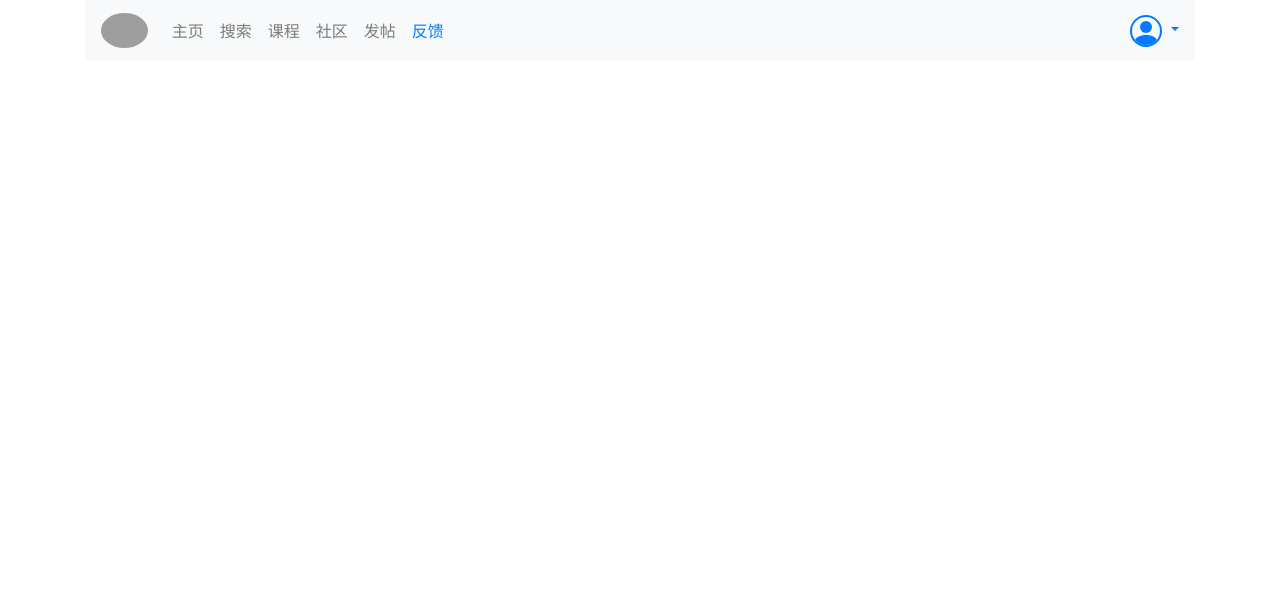
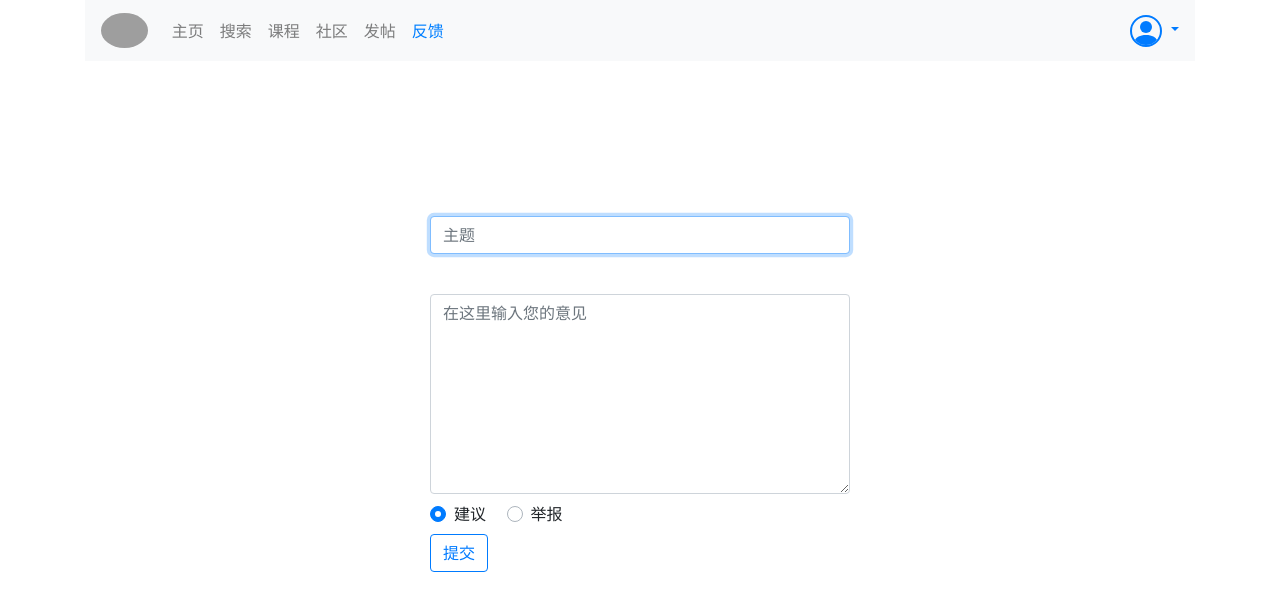
Before and after one commit to junhaideng/2020-Software-Engineering, a Django app: page /feedback/ in a window 1280 px wide. Shown: the top 611 px of the page. Run offline with Django 3.2, Linux system fonts and the light colour scheme; a user stored in the database is signed in; some libraries are stand-ins or nearby versions; grey boxes are pictures that could not be loaded.

Commit message:
feat 实现反馈提议功能

```diff
--- a/project/bbs/templates/feedback/index.html
+++ b/project/bbs/templates/feedback/index.html
@@ -1,11 +1,48 @@
-{% extends 'base.html' %} {# 反馈的主界面 #}
+<!--
+author: Edgar
+反馈的主界面显示
+-->
+{% extends 'base.html' %}
 <!DOCTYPE html>
 <html lang="en">
 <head>
     <meta charset="UTF-8">
-    <title>{% block title %}反馈{% endblock %}</title>
+    <title>{% block title %}意见反馈{% endblock %}</title>
 </head>
 <body>
+{% block content %}
+    <div class="" style="margin-top: 14%">
+        <form class="m-auto w-100 mt-lg-5" action="." method="POST" style="max-width: 420px; margin-top: 20%">
+            {% csrf_token %}
+            <div class="form-group">
+                <input type="text" name="subject" id="subject" class="form-control" placeholder="主题" required
+                       autofocus>
+                <label for="subject"></label>
+            </div>
+            <div class="form-group  mb-0 pb-0">
+                <textarea id="text" class="form-control" style="min-height: 200px" placeholder="在这里输入您的意见" required
+                          name="content"></textarea>
+                <label for="text"></label>
+            </div>
+        <div class="radiolist mt-n3 mb-2 ">
+            <div class="custom-control custom-radio custom-control-inline">
+                <input type="radio" id="suggestion" value="1" name="type" class="custom-control-input" checked>
+                <label class="custom-control-label" for="suggestion">建议</label>
+            </div>
+            <div class="custom-control custom-radio custom-control-inline">
+                <input type="radio" id="report" value="0" name="type" class="custom-control-input">
+                <label class="custom-control-label" for="report">举报</label>
+            </div>
+        </div>
+            <div class="form-group">
+                <button type="submit" class="btn btn-outline-primary">提交</button>
+            </div>
+            {% if message %}
+                <div class="alert-{{ message.tag }} alert text-center">{{ message.info }}</div>
+            {% endif %}
+        </form>
 
+    </div>
+{% endblock %}
 </body>
 </html>
```
